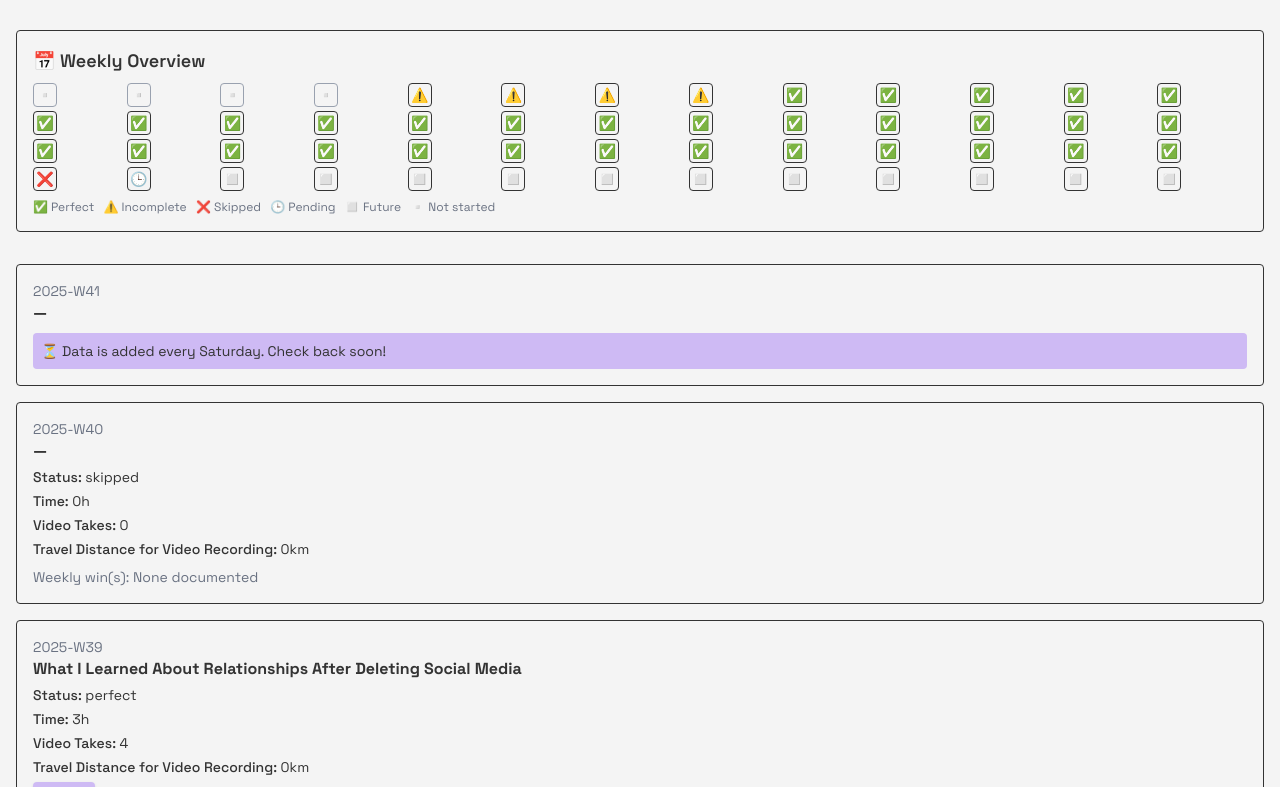
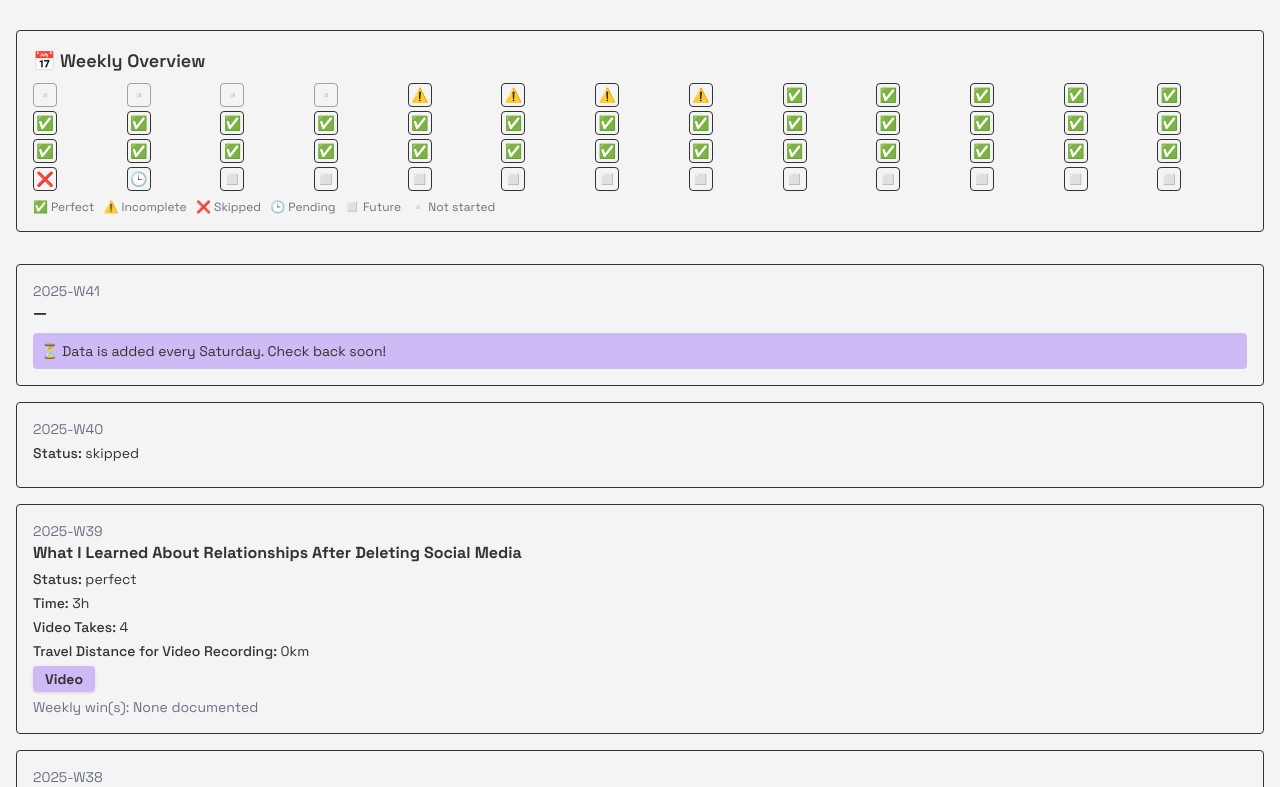
Before and after one commit to sampittko/creator-dashboard, a Next.js app: page / in a window 1280 px wide. Shown: the part 444-1231 px from the top of the page. Built offline with nearby package versions, Linux system fonts and the light colour scheme.

Commit message:
feat: skipped week ui improvements

```diff
--- a/app/page.tsx
+++ b/app/page.tsx
@@ -145,7 +145,8 @@ export default function DashboardPage() {
             <div className="text-sm text-gray-500 dark:text-gray-400">
               {week.weekId}
             </div>
-            <div className="font-bold">{week.topic || "—"}</div>
+
+            {week.status !== "skipped" ? <div className="font-bold">{week.topic || "—"}</div> : null}
 
             {week.status === "pending" ? (
               <div className="mt-2 text-sm text-[#333] bg-[#CEBAF4] rounded p-2">
@@ -157,22 +158,22 @@ export default function DashboardPage() {
                   <span className="font-medium">Status:</span> {week.status}
                 </div>
 
-                <div className="text-sm mt-1">
+                {week.status !== "skipped" ? <div className="text-sm mt-1">
                   <span className="font-medium">Time:</span>{" "}
                   {Math.round(week.minutesWorked / 60)}h
-                </div>
+                </div> : null}
 
-                <div className="text-sm mt-1">
+                {week.status !== "skipped" ? <div className="text-sm mt-1">
                   <span className="font-medium">Video Takes:</span>{" "}
                   {week.video?.takes || 0}
-                </div>
+                </div> : null}
 
-                <div className="text-sm mt-1">
+                {week.status !== "skipped" ? <div className="text-sm mt-1">
                   <span className="font-medium">
                     Travel Distance for Video Recording:
                   </span>{" "}
                   {week.video?.kilometersRecorded || 0}km
-                </div>
+                </div> : ""}
 
                 <div className="text-sm mt-2 space-x-1">
                   {week.video && (
@@ -224,9 +225,9 @@ export default function DashboardPage() {
                   )}
                 </div>
 
-                <div className="mt-2 text-sm text-gray-500 dark:text-gray-400 whitespace-pre-wrap">
+                {week.status !== "skipped" ? <div className="mt-2 text-sm text-gray-500 dark:text-gray-400 whitespace-pre-wrap">
                   Weekly win(s): {week.wins || "None documented"}
-                </div>
+                </div> : null}
               </>
             )}
           </div>
```
